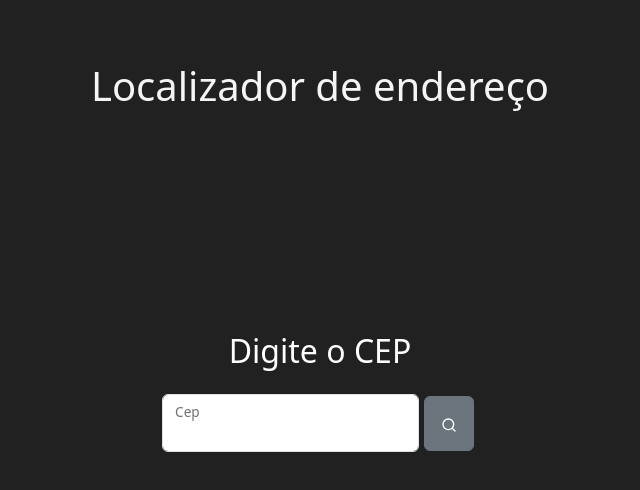
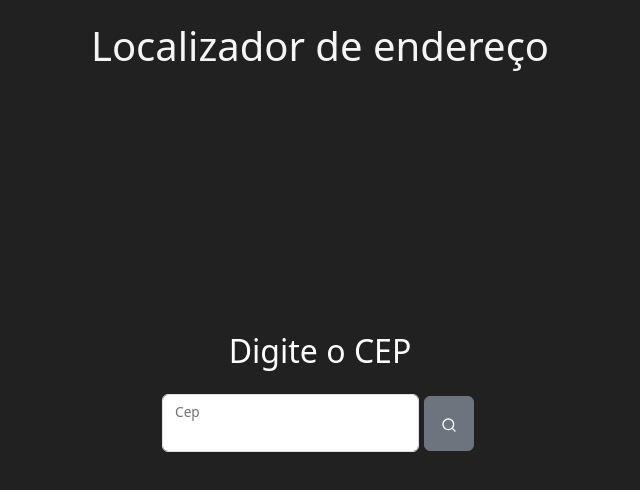
Before and after one commit to brunotrindadefm/BuscadorCEP, a React (Vite) app: page / in a window 1280 px wide. Shown: the top 490 px of the page, without its empty margins (320-960 px from the left). Built offline with nearby package versions, Linux system fonts and the light colour scheme.

Commit message:
feat: adicionando validação

```diff
--- a/src/components/FetchData/FetchData.jsx
+++ b/src/components/FetchData/FetchData.jsx
@@ -7,7 +7,19 @@ function FetchData({ cep }) {
     const [loading, setLoading] = useState(false);
     const [erro, setErro] = useState(null);
 
+    const validarCep = (cep) => {
+        const regex = /^[0-9]{8}$/;
+        return regex.test(cep);
+    };
+
     const fetchData = () => {
+
+        if (!validarCep(cep)) {
+            setErro("CEP inválido. Digite um CEP válido.");
+            setData(null);
+            return;
+        }
+
         setLoading(true);
         setErro(null);
 
--- a/src/index.css
+++ b/src/index.css
@@ -17,8 +17,9 @@ html {
 .titulo {
   color: whitesmoke;
   position: absolute;
-  top: 90px;
+  top: 50px;
   left: 50%;
+  font-weight: bold;
   transform: translate(-50%, -50%);
 }
 
```
Also changed, not shown: src/components/Input/Input.jsx (line endings or trailing spaces).
